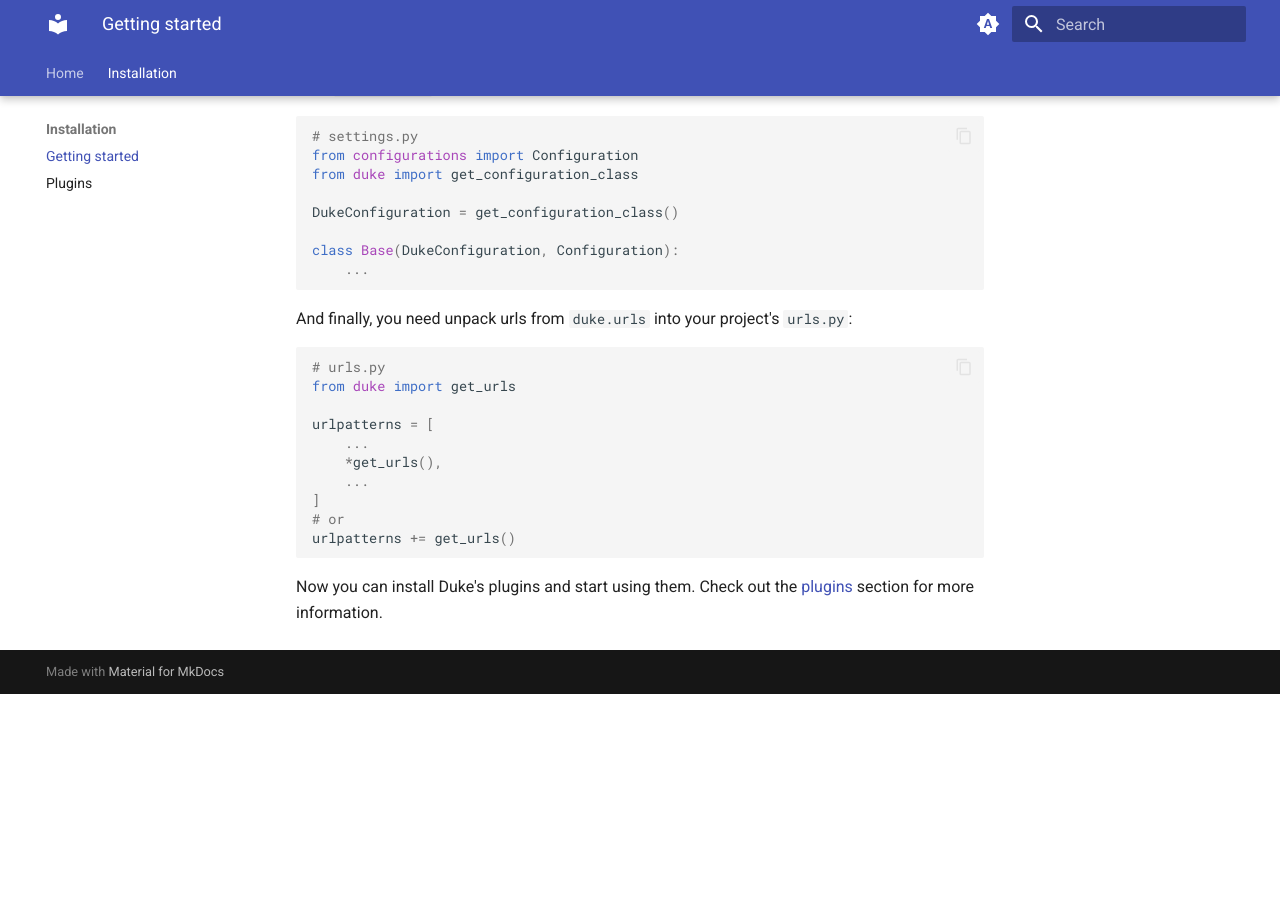
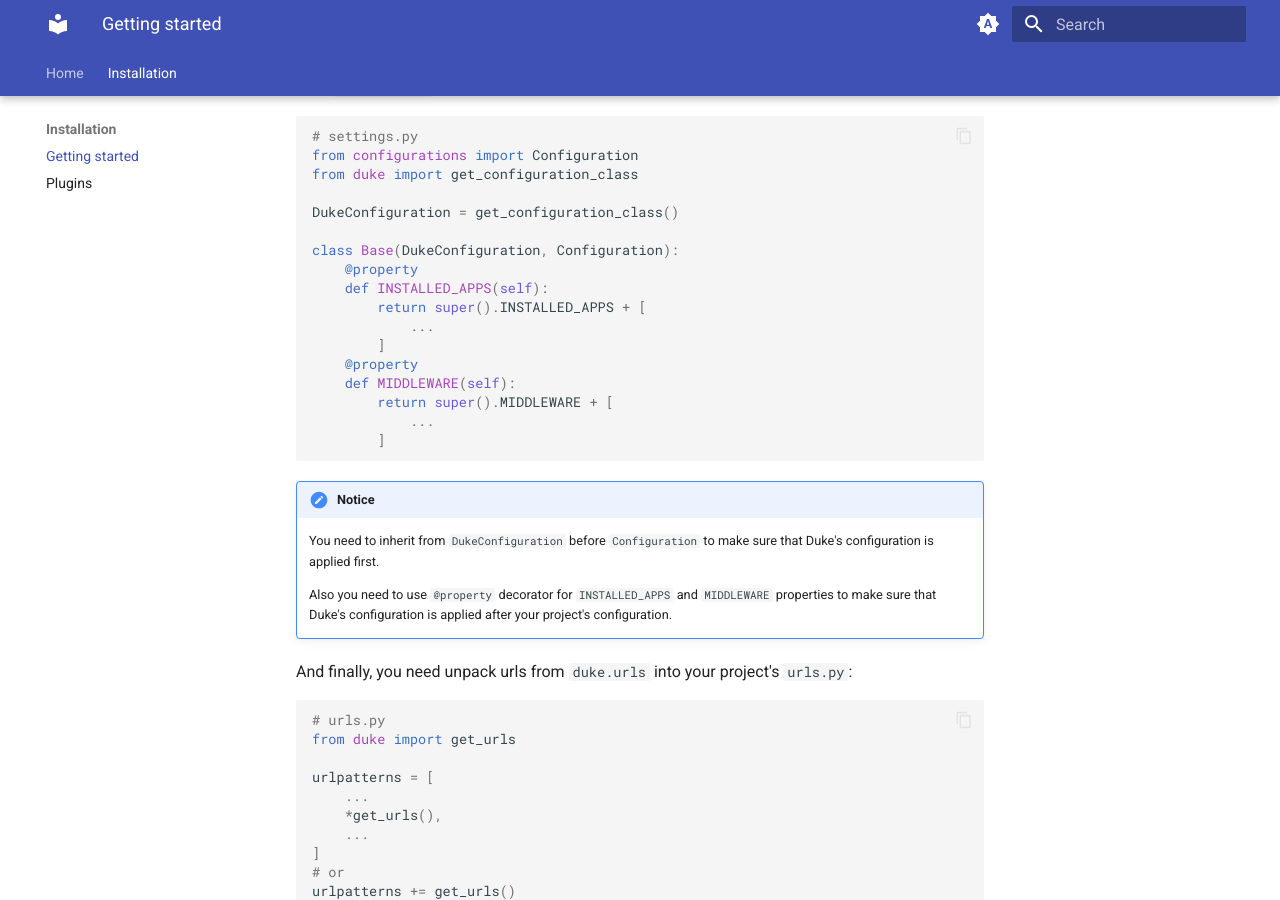
Before and after one commit to ar4s/django-duke, an MkDocs documentation site: the page built from docs/getting_started.md, in a window 1280 px wide and 900 px high, scrolled down 407 px. Built offline with MkDocs 1.6.1 and Material for MkDocs 9.7.7, drawn with Linux system fonts in a browser that asks for light colours; before the commit the page ends 1101 px from its top, so only the background shows below that.

Commit message:
Fix documentation issue

````diff
--- a/docs/getting_started.md
+++ b/docs/getting_started.md
@@ -19,8 +19,23 @@ from duke import get_configuration_class
 DukeConfiguration = get_configuration_class()
 
 class Base(DukeConfiguration, Configuration):
-    ...
+    @property
+    def INSTALLED_APPS(self):
+        return super().INSTALLED_APPS + [
+            ...
+        ]
+    @property
+    def MIDDLEWARE(self):
+        return super().MIDDLEWARE + [
+            ...
+        ]
 ```
+
+!!! notice
+    You need to inherit from `DukeConfiguration` before `Configuration` to make sure that Duke's configuration is applied first.
+
+    Also you need to use `@property` decorator for `INSTALLED_APPS` and `MIDDLEWARE` properties to make sure that Duke's configuration is applied after your project's configuration.
+
 And finally, you need unpack urls from `duke.urls` into your project's `urls.py`:
 
 ```python
````
